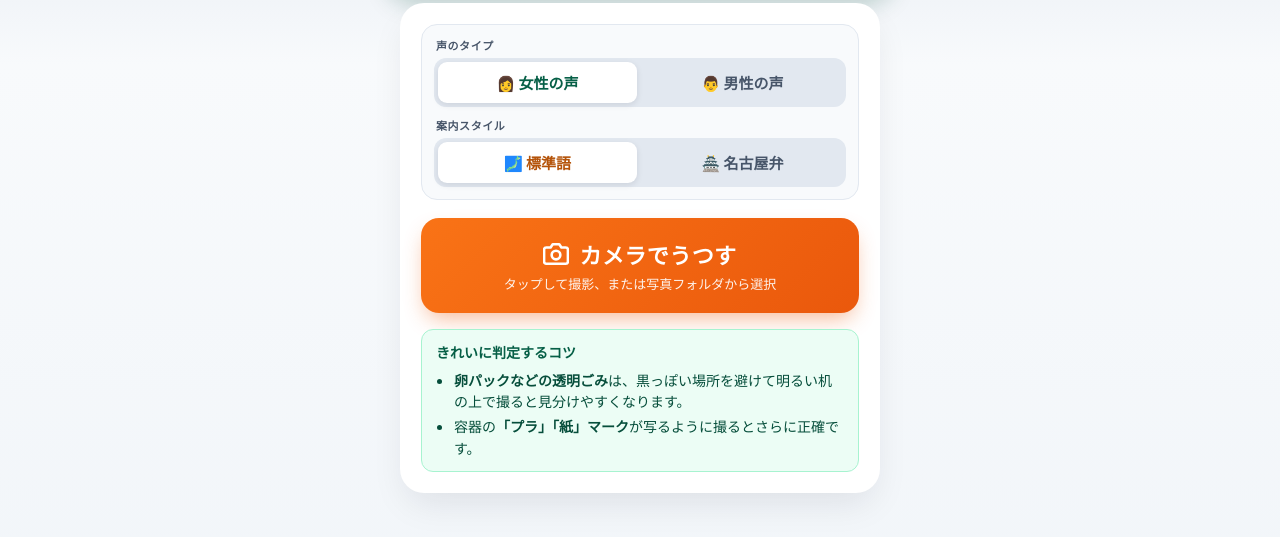
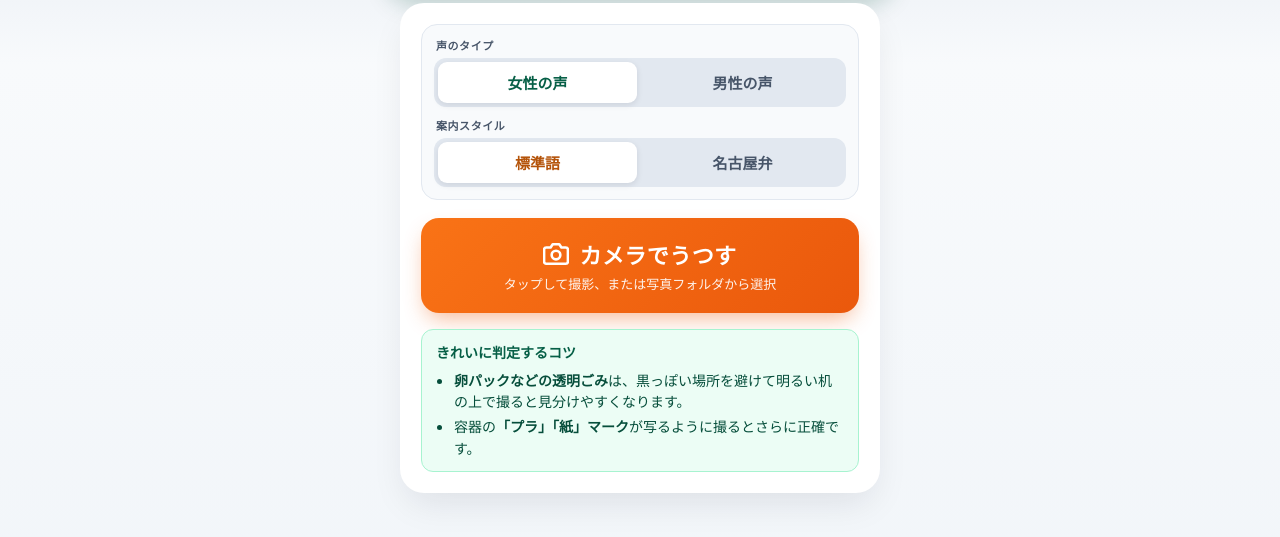
Before and after one commit to wakewake-kun/wakewake-kun, a plain HTML site: page index.html in a window 1280 px wide. Shown: the part 159-696 px from the top of the page. Drawn offline with Linux system fonts and the light colour scheme.

Commit message:
フロントエンドモダンUI改

```diff
--- a/index.html
+++ b/index.html
@@ -512,16 +512,16 @@
         <div class="control-group">
           <span class="control-label">声のタイプ</span>
           <div class="segmented">
-            <button type="button" id="btn-female" class="seg-btn voice-opt active" onclick="setGender('female')">👩 女性の声</button>
-            <button type="button" id="btn-male" class="seg-btn voice-opt" onclick="setGender('male')">👨 男性の声</button>
+            <button type="button" id="btn-female" class="seg-btn voice-opt active" onclick="setGender('female')">女性の声</button>
+            <button type="button" id="btn-male" class="seg-btn voice-opt" onclick="setGender('male')">男性の声</button>
           </div>
         </div>
 
         <div class="control-group">
           <span class="control-label">案内スタイル</span>
           <div class="segmented">
-            <button type="button" id="btn-standard" class="seg-btn dialect-opt active" onclick="setDialect('standard')">🗾 標準語</button>
-            <button type="button" id="btn-nagoya" class="seg-btn dialect-opt" onclick="setDialect('nagoya')">🏯 名古屋弁</button>
+            <button type="button" id="btn-standard" class="seg-btn dialect-opt active" onclick="setDialect('standard')"> 標準語</button>
+            <button type="button" id="btn-nagoya" class="seg-btn dialect-opt" onclick="setDialect('nagoya')"> 名古屋弁</button>
           </div>
         </div>
       </div>
```
Also changed, not shown: templates/index.html (+4 -4 lines).
